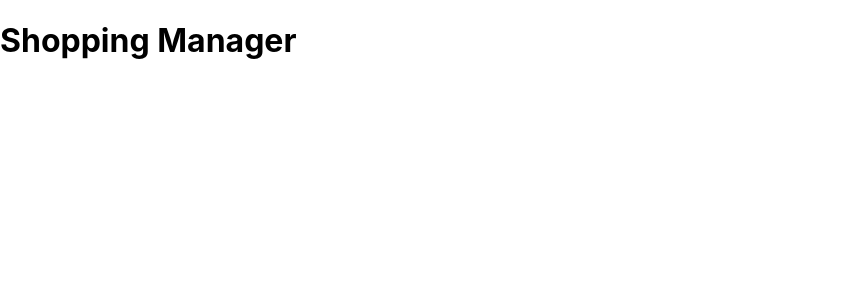
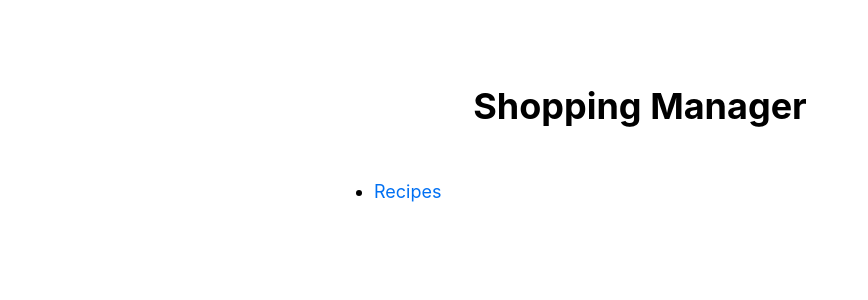
Before and after one commit to ireneea/shopping-manager, a Next.js app: page / in a window 1280 px wide. Shown: the top 300 px of the page, without its empty margins (0-868 px from the left). Built offline with nearby package versions, Linux system fonts and the light colour scheme.

Commit message:
Added pages skeleton

```diff
--- /dev/null
+++ b/components/PageLayout.module.css
@@ -0,0 +1,15 @@
+.container {
+    max-width: 36rem;
+    padding: 0 1rem;
+    margin: 3rem auto 6rem;
+}
+
+.header {
+    display: flex;
+    flex-direction: column;
+    align-items: center;
+}
+
+.backToHome {
+    margin: 3rem 0 0;
+}
--- /dev/null
+++ b/components/PageLayout.tsx
@@ -0,0 +1,43 @@
+import React from "react";
+import Head from "next/head";
+import Link from "next/link";
+
+import styles from './PageLayout.module.css'
+
+
+type PageLayoutPros = {
+    pageTitle: string;
+    isHomePage?: boolean;
+    children: React.ReactNode;
+}
+
+export default function PageLayout({pageTitle, children, isHomePage = false}: PageLayoutPros) {
+    return (
+        <>
+            <Head>
+                <title>Shopping Manager</title>
+                <meta name="description" content="Shopping app"/>
+            </Head>
+
+            <div className={styles.container}>
+                <header className={styles.header}>
+                    <h1>
+                        {pageTitle}
+                    </h1>
+                </header>
+
+                <main>
+                    {children}
+                </main>
+
+                {
+                    !isHomePage && (
+                        <Link href="/">
+                            <a>Back to home page</a>
+                        </Link>
+                    )
+                }
+            </div>
+        </>
+    )
+};
--- a/pages/index.tsx
+++ b/pages/index.tsx
@@ -1,23 +1,21 @@
-import type { NextPage } from 'next'
-import Head from 'next/head'
-import Image from 'next/image'
+import type {NextPage} from 'next'
+import Link from 'next/link'
+
+import PageLayout from "../components/PageLayout";
 
 const Home: NextPage = () => {
-  return (
-    <>
-      <Head>
-        <title>Shopping Manager</title>
-        <meta name="description" content="Shopping app" />
-      </Head>
+    return (
+        <PageLayout pageTitle="Shopping Manager" isHomePage>
+            <ul>
+                <li>
+                    <Link href="recipes">
+                        <a>Recipes</a>
+                    </Link>
+                </li>
+            </ul>
 
-      <main>
-        <h1>
-          Shopping Manager
-        </h1>
-      </main>
-
-    </>
-  )
+        </PageLayout>
+    )
 }
 
 export default Home
--- a/styles/globals.css
+++ b/styles/globals.css
@@ -4,13 +4,19 @@ body {
   margin: 0;
   font-family: -apple-system, BlinkMacSystemFont, Segoe UI, Roboto, Oxygen,
     Ubuntu, Cantarell, Fira Sans, Droid Sans, Helvetica Neue, sans-serif;
-}
-
-a {
-  color: inherit;
-  text-decoration: none;
+  line-height: 1.6;
+  font-size: 18px;
 }
 
 * {
   box-sizing: border-box;
 }
+
+a {
+  color: #0070f3;
+  text-decoration: none;
+}
+
+a:hover {
+  text-decoration: underline;
+}
--- /dev/null
+++ b/styles/utils.module.css
@@ -0,0 +1,5 @@
+.container {
+    max-width: 36rem;
+    padding: 0 1rem;
+    margin: 3rem auto 6rem;
+}
```
Also changed, not shown: pages/recipes.tsx (added, +15 -0 lines).
